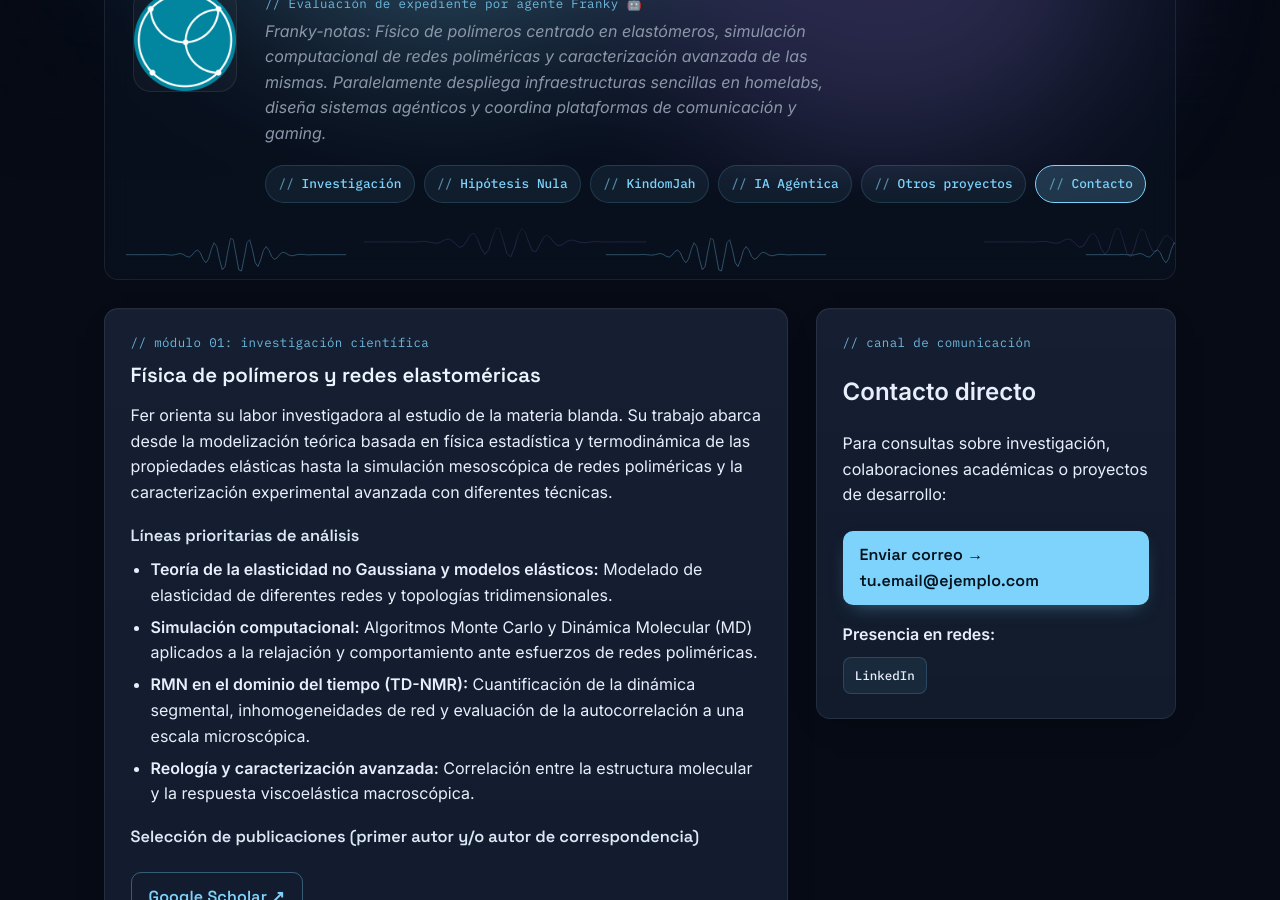
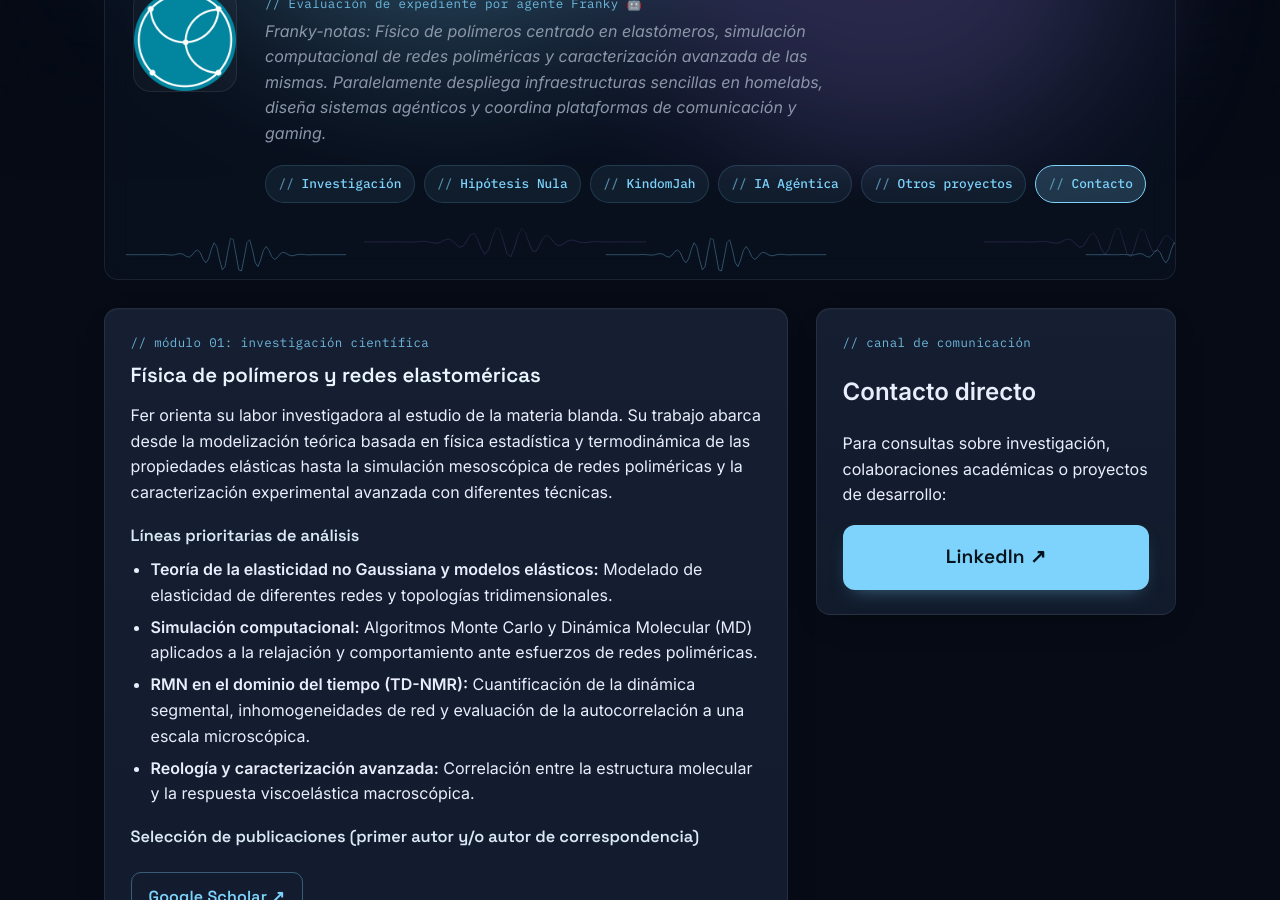
Before and after one commit to fmsalamanca/fmsalamanca.github.io, a plain HTML site: page index.html in a window 1280 px wide. Shown: the part 200-1100 px from the top of the page. Drawn offline with Linux system fonts and the light colour scheme.

Commit message:
botón arreglado

```diff
--- a/index.html
+++ b/index.html
@@ -227,6 +227,8 @@
     .btn--ghost{background:transparent; color:var(--accent); box-shadow:none; border:1px solid rgba(125,211,252,.35);}
     .btn--ghost:hover, .btn--ghost:focus-visible{background:rgba(125,211,252,.08); transform:translateY(-2px);}
 
+        .btn--lg{display:flex; justify-content:center; width:100%; font-size:1.2rem; padding:1.05rem 1.5rem; border-radius:12px; margin-top:1.1rem;}
+
     /* ===== Sidebar extras ===== */
     .link-list{list-style:none; margin:0; padding:0; display:flex; flex-direction:column; gap:.55rem;}
     .link-list li{display:flex; align-items:center; gap:.5rem; flex-wrap:wrap; color:var(--muted); font-size:.9rem;}
@@ -432,12 +434,7 @@
           <span class="eyebrow">// canal de comunicación</span>
           <h2 id="contacto-title">Contacto directo</h2>
           <p>Para consultas sobre investigación, colaboraciones académicas o proyectos de desarrollo:</p>
-          <a class="btn" href="mailto:tu.email@ejemplo.com" target="_blank" rel="noopener noreferrer">Enviar correo → tu.email@ejemplo.com</a>
-
-          <p style="margin-top:1.1rem;"><strong>Presencia en redes:</strong></p>
-          <div class="channels">
-            <a class="chip" href="https://www.linkedin.com/in/fmsalamanca/" target="_blank" rel="noopener noreferrer">LinkedIn</a>
-          </div>
+          <a class="btn btn--lg" href="https://www.linkedin.com/in/fmsalamanca/" target="_blank" rel="noopener noreferrer">LinkedIn ↗</a>
         </div>
       </aside>
     </main>
```
